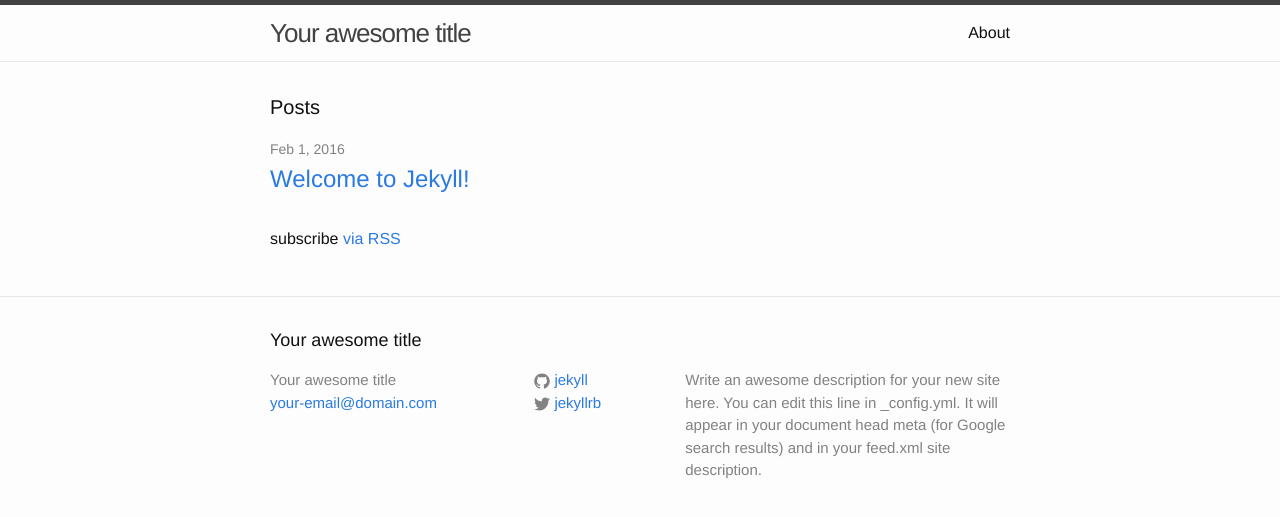
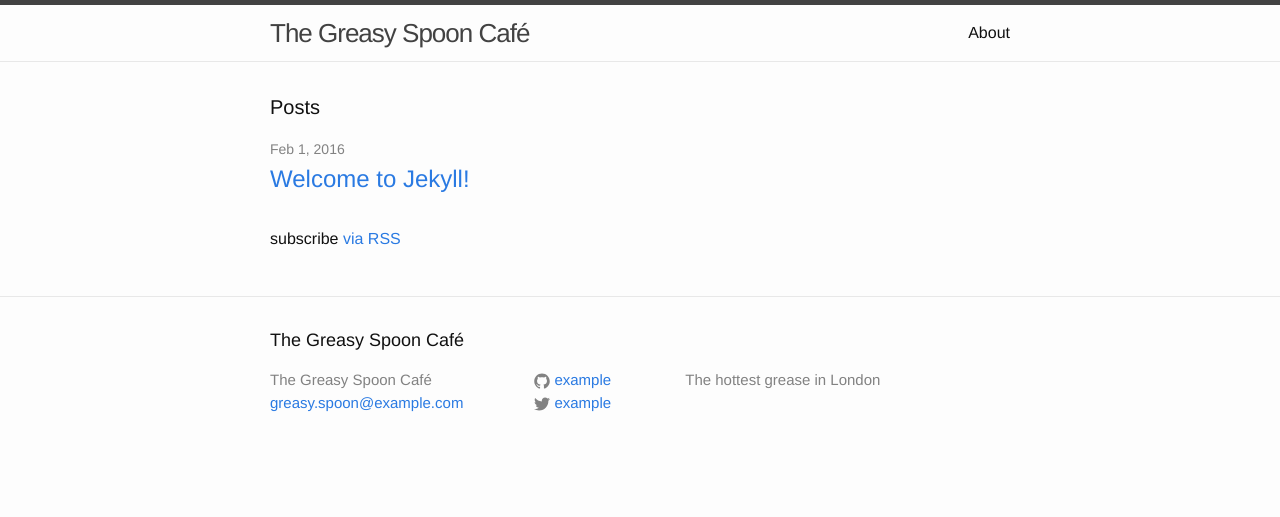
Before and after one commit to jmalk/the-greasy-spoon, a Jekyll site: the page built from index.html, in a window 1280 px wide. Shown: the top 517 px of the page. Built offline with Jekyll 4.4.1, drawn with Linux system fonts in a browser that asks for light colours.

Commit message:
Add details of fictional cafe

```diff
--- a/_config.yml
+++ b/_config.yml
@@ -1,14 +1,11 @@
 # Site settings
-title: Your awesome title
-email: your-email@domain.com
+title: The Greasy Spoon Café
+email: greasy.spoon@example.com
 description: > # this means to ignore newlines until "baseurl:"
-  Write an awesome description for your new site here. You can edit this
-  line in _config.yml. It will appear in your document head meta (for
-  Google search results) and in your feed.xml site description.
+  The hottest grease in London
 baseurl: "" # the subpath of your site, e.g. /blog/
-url: "http://yourdomain.com" # the base hostname & protocol for your site
-twitter_username: jekyllrb
-github_username:  jekyll
-
+url: "http://localhost:4000" # the base hostname & protocol for your site
+twitter_username: example
+github_username:  example
 # Build settings
 markdown: kramdown
```
